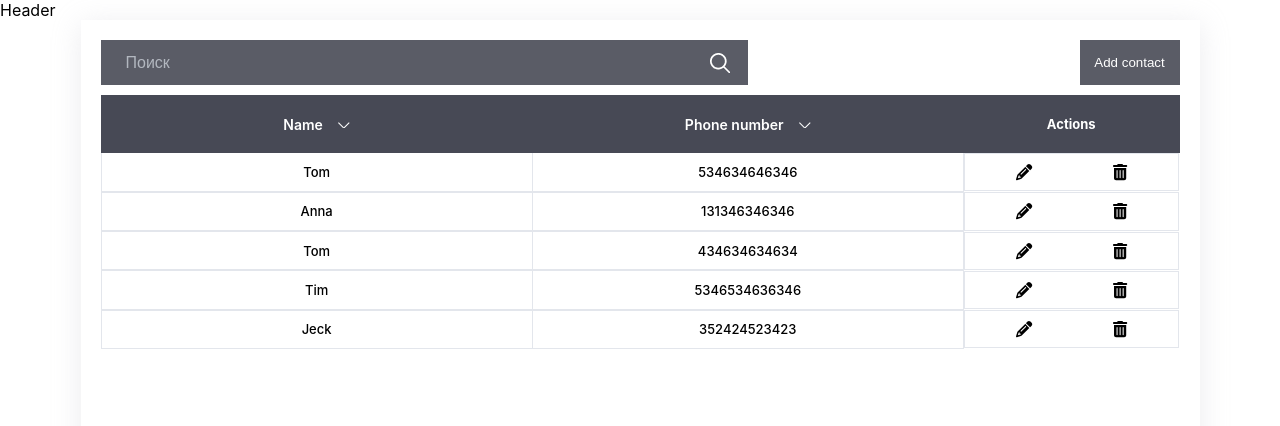
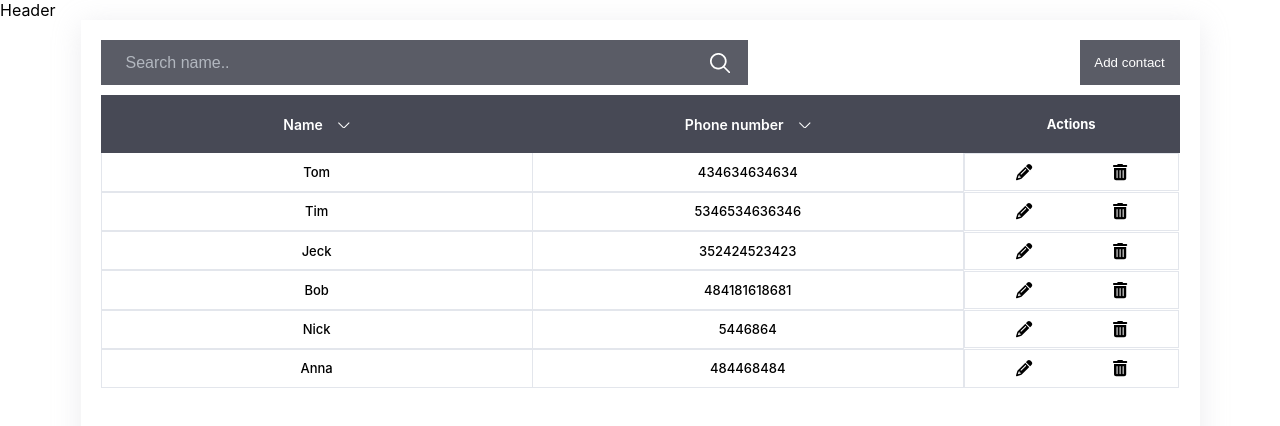
Before and after one commit to msseleznev/tos-test-task, a React (Create React App) app: page /contacts in a window 1280 px wide. Shown: the top 426 px of the page. Built offline with nearby package versions, Linux system fonts and the light colour scheme; data requests are answered from the project's data file.

Commit message:
Contact page: added sort and search contact feature

```diff
--- a/server/db.json
+++ b/server/db.json
@@ -1,15 +1,5 @@
 {
   "contacts": [
-    {
-      "id": "3",
-      "name": "Tom",
-      "phone": "534634646346"
-    },
-    {
-      "id": "4",
-      "name": "Anna",
-      "phone": "131346346346"
-    },
     {
       "id": "11255f00-1714-11ed-8f9c-9bb8da018479",
       "name": "Tom",
@@ -24,6 +14,21 @@
       "id": "2a90f080-1714-11ed-8f9c-9bb8da018479",
       "name": "Jeck",
       "phone": "352424523423"
+    },
+    {
+      "id": "e2c28a00-17ab-11ed-8c8c-8d3e1a0971d6",
+      "name": "Bob",
+      "phone": "484181618681"
+    },
+    {
+      "id": "9caf93c0-17c2-11ed-93ef-0b3ba6ee510c",
+      "name": "Nick",
+      "phone": "5446864"
+    },
+    {
+      "id": "62855440-17c3-11ed-8e49-032c117f63bc",
+      "name": "Anna",
+      "phone": "484468484"
     }
   ]
 }
--- a/src/api/api.ts
+++ b/src/api/api.ts
@@ -33,4 +33,7 @@ export const contactsAPI = {
       phone: params.phone,
     });
   },
+  searchContact(searchValue: string) {
+    return instance.get(`contacts?name_like=${searchValue}`);
+  },
 };
--- a/src/bll/app/app-reducer.ts
+++ b/src/bll/app/app-reducer.ts
@@ -30,7 +30,6 @@ const slice = createSlice({
     },
     setAppMessage(state, action: PayloadAction<MESSAGES_FOR_SUCCESS_BAR>) {
       state.appMessage = action.payload;
-      debugger; // eslint-disable-line no-debugger
     },
   },
 });
--- a/src/bll/contacts/contacts-reducer.ts
+++ b/src/bll/contacts/contacts-reducer.ts
@@ -8,25 +8,54 @@ import { setAppError, setAppMessage, setIsAppFetching } from '../app/app-reducer
 import { AppThunk } from '../store';
 
 type SliceStateType = {
-  contacts: ContactType[];
+  contactsData: ContactType[];
+  contactsForRender: ContactType[];
+  isNotFound: boolean;
 };
+export type SortOptionsType = 'name' | 'phone';
+export type SortOrderType = 'up' | 'down';
 const initialState: SliceStateType = {
-  contacts: [],
+  contactsData: [],
+  contactsForRender: [],
+  isNotFound: false,
 };
 const slice = createSlice({
   name: 'contacts',
   initialState,
   reducers: {
     getContacts(state, action: PayloadAction<ContactType[]>) {
-      state.contacts = action.payload;
+      state.contactsData = action.payload;
+      state.contactsForRender = action.payload;
+    },
+    setSorting(
+      state,
+      action: PayloadAction<{ sortOptions: SortOptionsType; sortOrder: SortOrderType }>,
+    ) {
+      const sortUsersData = state.contactsData.sort((a, b) =>
+        a[action.payload.sortOptions] <= b[action.payload.sortOptions] ? -1 : 1,
+      );
+
+      if (action.payload.sortOrder === 'down') {
+        state.contactsForRender = sortUsersData;
+      }
+
+      if (action.payload.sortOrder === 'up') {
+        state.contactsForRender = sortUsersData.reverse();
+      }
+    },
+    setIsNotFound(state, action: PayloadAction<boolean>) {
+      state.isNotFound = action.payload;
     },
   },
 });
 
-export type ContactsActionsType = ReturnType<typeof getContacts>;
+export type ContactsActionsType =
+  | ReturnType<typeof getContacts>
+  | ReturnType<typeof setSorting>
+  | ReturnType<typeof setIsNotFound>;
 
 export const contactsReducer = slice.reducer;
-export const { getContacts } = slice.actions;
+export const { getContacts, setSorting, setIsNotFound } = slice.actions;
 
 export const getContactsTC = (): AppThunk => dispatch => {
   dispatch(setIsAppFetching(true));
@@ -49,51 +78,35 @@ export const getContactsTC = (): AppThunk => dispatch => {
 export const deleteContactTC =
   (id: string): AppThunk =>
   dispatch => {
-    contactsAPI
-      .deleteContact(id)
-      .then(() => {
+    contactsAPI.deleteContact(id).then(() => {
       dispatch(getContactsTC());
       dispatch(setAppMessage(MESSAGES_FOR_SUCCESS_BAR.CONTACT_SUCCESSFULLY_REMOVED));
-      })
-      .catch(e => {
-        const error = e.response
-          ? e.response.data.error
-          : `${e.message}, more details in the console`;
-
-        console.log(error);
     });
   };
 export const editContactTC =
   (params: ContactType): AppThunk =>
   dispatch => {
-    contactsAPI
-      .editContact(params)
-      .then(() => {
+    contactsAPI.editContact(params).then(() => {
       dispatch(getContactsTC());
       dispatch(setAppMessage(MESSAGES_FOR_SUCCESS_BAR.CONTACT_CHANGED_SUCCESSFULLY));
-      })
-      .catch(e => {
-        const error = e.response
-          ? e.response.data.error
-          : `${e.message}, more details in the console`;
-
-        console.log(error);
     });
   };
 export const createContactTC =
   (params: ContactType): AppThunk =>
   dispatch => {
-    contactsAPI
-      .createContact(params)
-      .then(() => {
+    contactsAPI.createContact(params).then(() => {
       dispatch(getContactsTC());
       dispatch(setAppMessage(MESSAGES_FOR_SUCCESS_BAR.NEW_CONTACT_SUCCESSFULLY_ADDED));
-      })
-      .catch(e => {
-        const error = e.response
-          ? e.response.data.error
-          : `${e.message}, more details in the console`;
-
-        console.log(error);
     });
   };
+export const searchContactTC =
+  (searchValue: string): AppThunk =>
+  dispatch => {
+    dispatch(setIsNotFound(false));
+    contactsAPI.searchContact(searchValue).then(res => {
+      if (res.data.length === 0) {
+        dispatch(setIsNotFound(true));
+      }
+      dispatch(getContacts(res.data));
+    });
+  };
--- a/src/hooks/hooks.ts
+++ b/src/bll/hooks/hooks.ts
@@ -2,7 +2,7 @@ import { useCallback, useRef } from 'react';
 
 import { TypedUseSelectorHook, useDispatch, useSelector } from 'react-redux';
 
-import { AppDispatch, RootState } from '../bll/store';
+import { AppDispatch, RootState } from '../store';
 
 // Use throughout your app instead of plain `useDispatch` and `useSelector`
 export const useAppDispatch: () => AppDispatch = useDispatch;
--- a/src/ui/App.tsx
+++ b/src/ui/App.tsx
@@ -6,7 +6,7 @@ import { SnackBar, SNACK_BAR_TYPES } from './common/SnackBar/SnackBar';
 import { Header } from './header/Header';
 import { RoutesApp } from './routes/RoutesApp';
 
-import { useAppSelector } from 'hooks/hooks';
+import { useAppSelector } from 'bll/hooks/hooks';
 
 const App: React.FC = () => {
   const { appIsInitialize, appError, appMessage } = useAppSelector(state => state.app);
--- a/src/ui/common/Search/Search.tsx
+++ b/src/ui/common/Search/Search.tsx
@@ -1,19 +1,19 @@
 import React, { ChangeEvent, useState } from 'react';
 
-import { useDebounce } from '../../../hooks/hooks';
+import { searchContactTC } from '../../../bll/contacts/contacts-reducer';
+import { useAppDispatch, useDebounce } from '../../../bll/hooks/hooks';
 
 import style from './Search.module.scss';
 
 const DEBOUNCE_SEARCH_TIMER = 400;
 
 export const Search: React.FC = () => {
-  // const dispatch = useAppDispatch();
+  const dispatch = useAppDispatch();
 
   const [searchingValue, setSearchingValue] = useState<string>('');
 
-  // eslint-disable-next-line @typescript-eslint/no-unused-vars
   const innerDebounceCallback = (value: string): void => {
-    // dispatch(Search({ searchValue: value }));
+    dispatch(searchContactTC(value));
   };
 
   const debouncedSearch = useDebounce(innerDebounceCallback, DEBOUNCE_SEARCH_TIMER);
@@ -22,15 +22,12 @@ export const Search: React.FC = () => {
 
     setSearchingValue(e.currentTarget.value);
     debouncedSearch(value);
-    if (value === '') {
-      //
-    }
   };
 
   return (
     <div className={style.searchBlock}>
       <input
-        placeholder="Поиск"
+        placeholder="Search name.."
         className={style.input}
         value={searchingValue}
         onChange={onSearchHandler}
--- a/src/ui/common/SnackBar/SnackBar.tsx
+++ b/src/ui/common/SnackBar/SnackBar.tsx
@@ -7,8 +7,8 @@ import { FontAwesomeIcon } from '@fortawesome/react-fontawesome';
 import { CSSTransition } from 'react-transition-group';
 
 import { setAppError, setAppMessage } from '../../../bll/app/app-reducer';
+import { useAppDispatch } from '../../../bll/hooks/hooks';
 import { NullableType } from '../../../bll/store';
-import { useAppDispatch } from '../../../hooks/hooks';
 
 import style from './SnackBar.module.scss';
 
--- a/src/ui/common/SortItem/SortItem.tsx
+++ b/src/ui/common/SortItem/SortItem.tsx
@@ -1,13 +1,22 @@
 import React, { useState } from 'react';
+
+import {
+  setSorting,
+  SortOptionsType,
+  SortOrderType,
+} from '../../../bll/contacts/contacts-reducer';
+import { useAppDispatch } from '../../../bll/hooks/hooks';
 
 import style from './SortItem.module.scss';
 
 type SortItemType = {
   title: string;
+  sortOptions: SortOptionsType;
 };
 
-export const SortItem: React.FC<SortItemType> = ({ title }) => {
-  const [sortOrder, setSortOrder] = useState('down');
+export const SortItem: React.FC<SortItemType> = ({ title, sortOptions }) => {
+  const dispatch = useAppDispatch();
+  const [sortOrder, setSortOrder] = useState<SortOrderType>('down');
   const sort = (): void => {
     if (sortOrder === 'down') {
       setSortOrder('up');
@@ -15,7 +24,7 @@ export const SortItem: React.FC<SortItemType> = ({ title }) => {
     if (sortOrder === 'up') {
       setSortOrder('down');
     }
-    // dispatch(setSorting({ sortOrder, sortOptions }));
+    dispatch(setSorting({ sortOptions, sortOrder }));
   };
 
   const styleToggle =
--- a/src/ui/pages/Contacts/Contact/Contact.tsx
+++ b/src/ui/pages/Contacts/Contact/Contact.tsx
@@ -8,7 +8,7 @@ import {
   deleteContactTC,
   editContactTC,
 } from '../../../../bll/contacts/contacts-reducer';
-import { useAppDispatch } from '../../../../hooks/hooks';
+import { useAppDispatch } from '../../../../bll/hooks/hooks';
 import { ContactType } from '../../../../types/types';
 import { Button } from '../../../common/Button/Button';
 import { InputText } from '../../../common/InputText/InputText';
--- a/src/ui/pages/Contacts/Contacts.tsx
+++ b/src/ui/pages/Contacts/Contacts.tsx
@@ -3,7 +3,7 @@ import React, { useEffect, useState } from 'react';
 import { v1 } from 'uuid';
 
 import { createContactTC, getContactsTC } from '../../../bll/contacts/contacts-reducer';
-import { useAppDispatch, useAppSelector } from '../../../hooks/hooks';
+import { useAppDispatch, useAppSelector } from '../../../bll/hooks/hooks';
 import { Button } from '../../common/Button/Button';
 import { InputText } from '../../common/InputText/InputText';
 import Modal from '../../common/Modal/Modal';
@@ -15,8 +15,9 @@ import { Contact } from './Contact/Contact';
 import style from './Contacts.module.scss';
 
 export const Contacts: React.FC = () => {
-  const contacts = useAppSelector(state => state.contacts.contacts);
+  const contacts = useAppSelector(state => state.contacts.contactsForRender);
   const isAppFetching = useAppSelector(state => state.app.isAppFetching);
+  const isNotFound = useAppSelector(state => state.contacts.isNotFound);
   const dispatch = useAppDispatch();
 
   const [modalActive, setModalActive] = useState<boolean>(false);
@@ -62,18 +63,20 @@ export const Contacts: React.FC = () => {
           <thead>
             <tr>
               <th className={style.nameColum}>
-                <SortItem title="Name" />
+                <SortItem title="Name" sortOptions="name" />
               </th>
               <th className={style.phoneColum}>
-                <SortItem title="Phone number" />
+                <SortItem title="Phone number" sortOptions="phone" />
               </th>
               <th className={style.descriptionColum}>Actions</th>
             </tr>
           </thead>
           <tbody>
-            {contacts.map(c => (
-              <Contact key={c.id} data={c} />
-            ))}
+            {isNotFound ? (
+              <h3>Nothing found for your search</h3>
+            ) : (
+              contacts.map(c => <Contact key={c.id} data={c} />)
+            )}
           </tbody>
         </table>
       </div>
--- a/src/ui/pages/Login/Login.tsx
+++ b/src/ui/pages/Login/Login.tsx
@@ -3,7 +3,7 @@ import React from 'react';
 import { useFormik } from 'formik';
 import { Navigate } from 'react-router-dom';
 
-import { useAppDispatch, useAppSelector } from '../../../hooks/hooks';
+import { useAppDispatch, useAppSelector } from '../../../bll/hooks/hooks';
 import { Button } from '../../common/Button/Button';
 import { InputText } from '../../common/InputText/InputText';
 import paperStyle from '../../common/styles/classes.module.scss';
```
Lines whose indentation alone changed are shown as unchanged.
